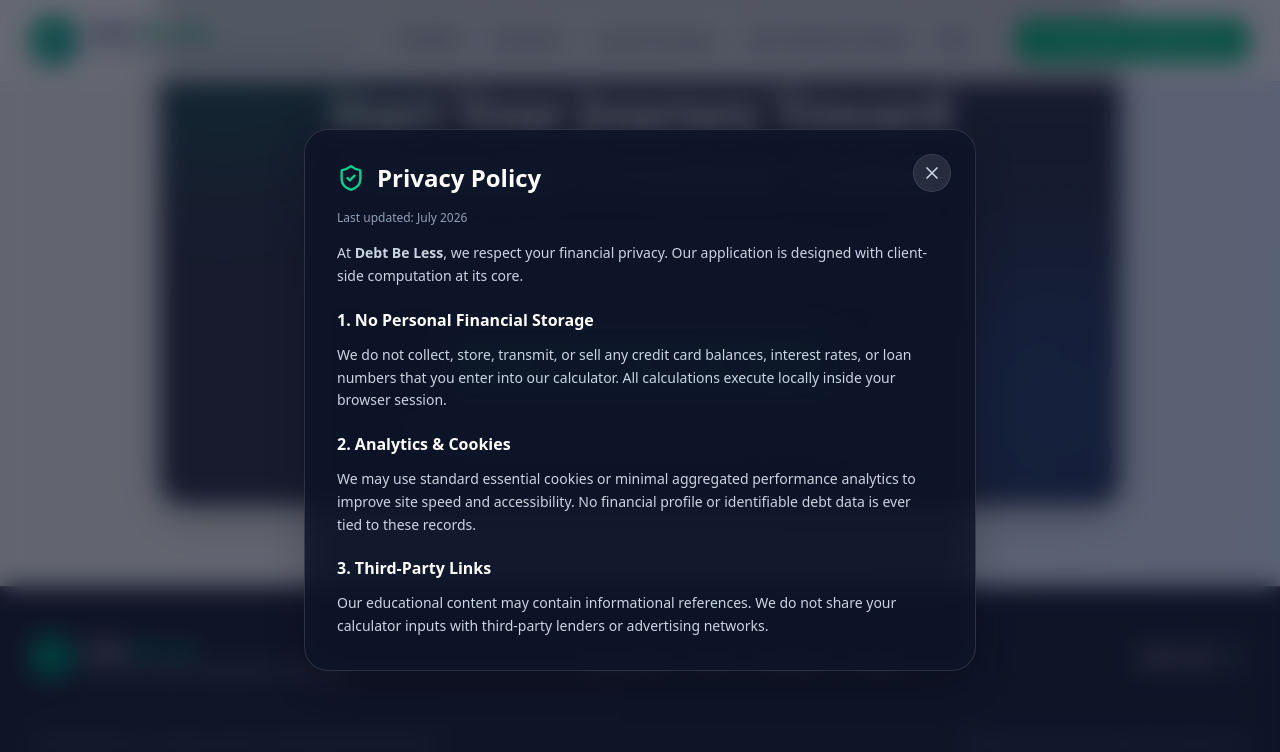
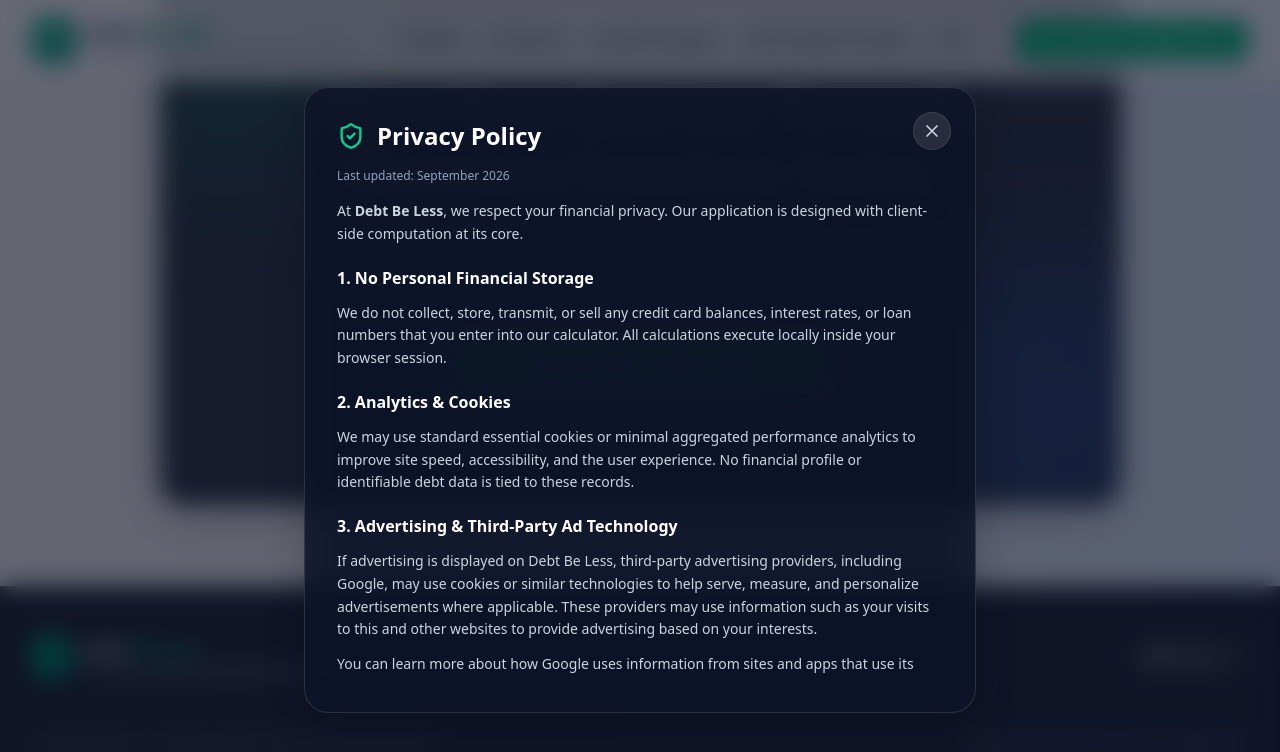
Before and after one commit to jswopes891-blip/debt-be-less, a React (Vite) app: page / in a window 1280 px wide. Both pictures are taken after a click on the button "Privacy Policy". Shown: the part 11336-12088 px from the top of the page. Before the commit the page ends 12000 px from the top, so only its background shows below. After the commit the page ends 12000 px from the top, so only its background shows below. Built offline with nearby package versions, Linux system fonts and the light colour scheme.

Commit message:
Update Privacy Policy

```diff
--- a/src/components/FooterModals.tsx
+++ b/src/components/FooterModals.tsx
@@ -30,29 +30,55 @@
           <X className="w-5 h-5" />
         </button>
 
-        {/* Modal 1: Privacy Policy */}
+             {/* Modal 1: Privacy Policy */}
         {modalType === 'privacy' && (
           <div className="space-y-4">
             <div className="flex items-center gap-3 text-emerald-400">
               <ShieldCheck className="w-7 h-7" />
               <h3 className="text-2xl font-bold text-white">Privacy Policy</h3>
             </div>
-            <p className="text-xs text-slate-400">Last updated: July 2026</p>
+            <p className="text-xs text-slate-400">Last updated: September 2026</p>
             <div className="space-y-3 text-slate-300 text-sm leading-relaxed max-h-[60vh] overflow-y-auto pr-2">
               <p>
                 At <strong>Debt Be Less</strong>, we respect your financial privacy. Our application is designed with client-side computation at its core.
               </p>
+
               <h4 className="text-white font-bold text-base pt-2">1. No Personal Financial Storage</h4>
               <p>
                 We do not collect, store, transmit, or sell any credit card balances, interest rates, or loan numbers that you enter into our calculator. All calculations execute locally inside your browser session.
               </p>
+
               <h4 className="text-white font-bold text-base pt-2">2. Analytics & Cookies</h4>
               <p>
-                We may use standard essential cookies or minimal aggregated performance analytics to improve site speed and accessibility. No financial profile or identifiable debt data is ever tied to these records.
+                We may use standard essential cookies or minimal aggregated performance analytics to improve site speed, accessibility, and the user experience. No financial profile or identifiable debt data is tied to these records.
               </p>
-              <h4 className="text-white font-bold text-base pt-2">3. Third-Party Links</h4>
+
+              <h4 className="text-white font-bold text-base pt-2">3. Advertising & Third-Party Ad Technology</h4>
               <p>
-                Our educational content may contain informational references. We do not share your calculator inputs with third-party lenders or advertising networks.
+                If advertising is displayed on Debt Be Less, third-party advertising providers, including Google, may use cookies or similar technologies to help serve, measure, and personalize advertisements where applicable. These providers may use information such as your visits to this and other websites to provide advertising based on your interests.
+              </p>
+              <p>
+                You can learn more about how Google uses information from sites and apps that use its services and manage certain advertising preferences through Google's Ads Settings. You may also visit About Ads for information about interest-based advertising and available controls.
+              </p>
+
+              <h4 className="text-white font-bold text-base pt-2">4. Calculator Information</h4>
+              <p>
+                The debt information you enter into the calculator is processed locally in your browser to generate estimates. We do not sell, rent, or share your calculator inputs, balances, APRs, payment amounts, or payoff calculations with lenders, advertisers, or data brokers.
+              </p>
+
+              <h4 className="text-white font-bold text-base pt-2">5. Third-Party Links</h4>
+              <p>
+                Our educational content may contain links or references to third-party websites. We are not responsible for the privacy practices or content of those third-party sites. We encourage you to review their privacy policies before providing personal information.
+              </p>
+
+              <h4 className="text-white font-bold text-base pt-2">6. No Account Required</h4>
+              <p>
+                Debt Be Less does not require an account or credit card to use the calculator. We do not connect to your bank, credit card, or other financial accounts.
+              </p>
+
+              <h4 className="text-white font-bold text-base pt-2">7. Changes to This Policy</h4>
+              <p>
+                We may update this Privacy Policy from time to time as our website, services, or advertising practices change. Any updated policy will be posted on this page with a revised "Last updated" date.
               </p>
             </div>
           </div>
```
